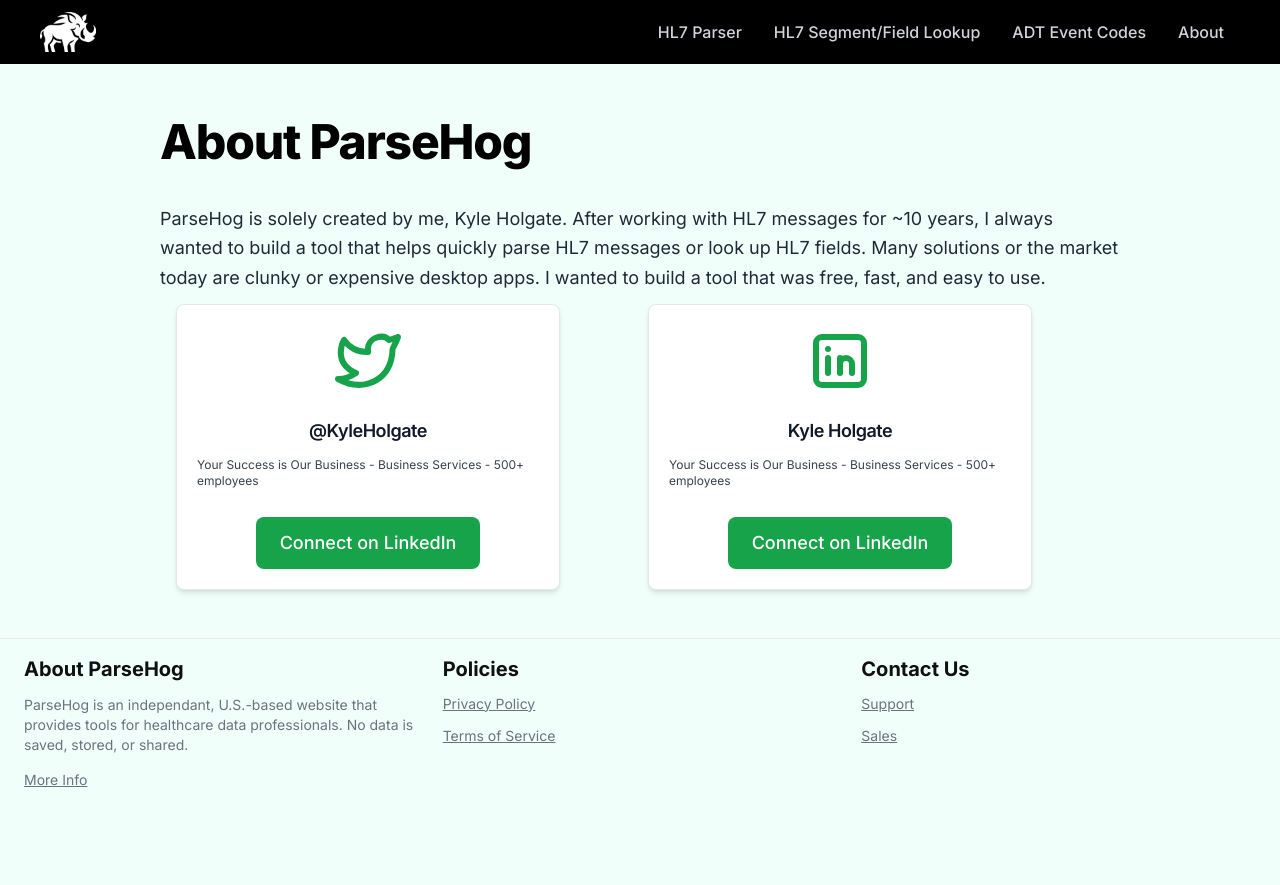
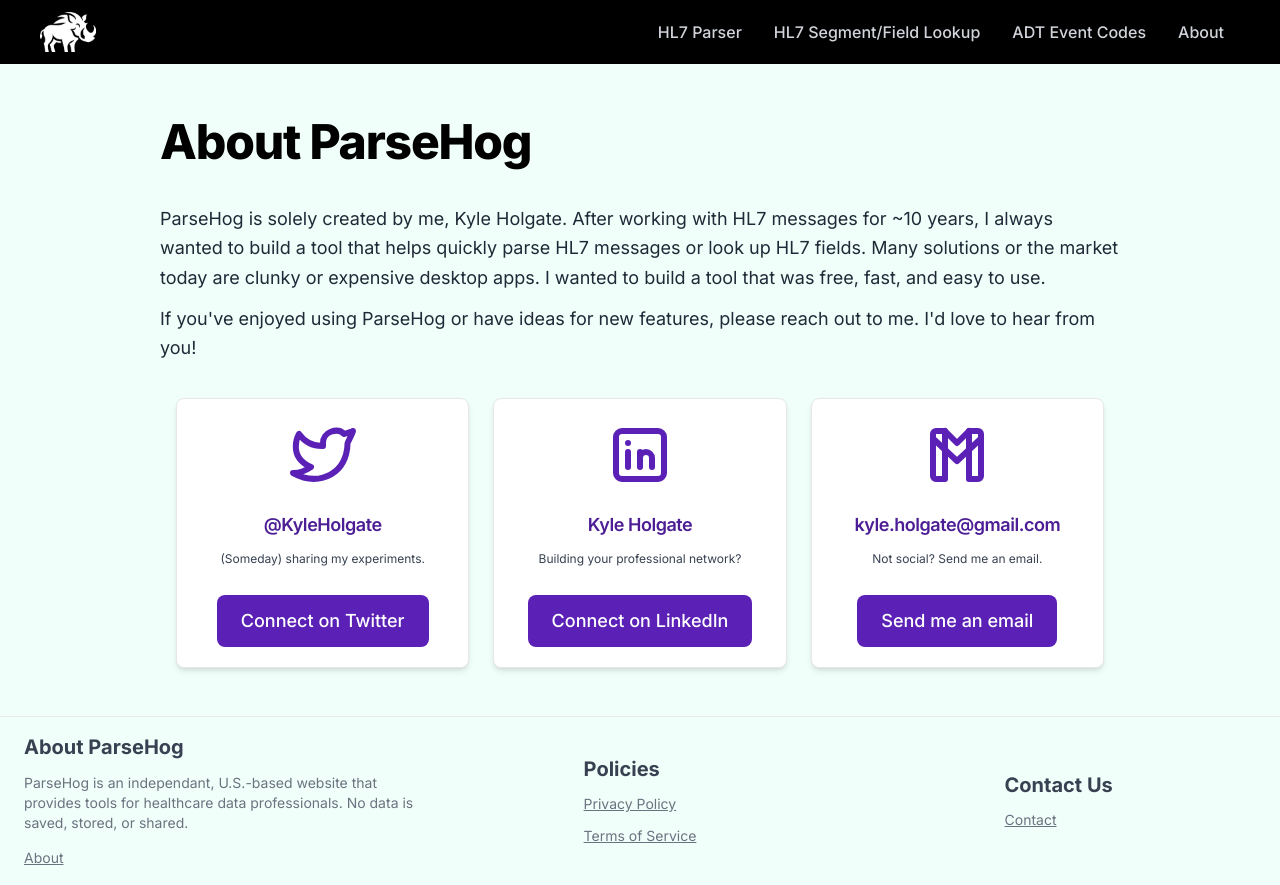
Before and after one commit to kyleholgate/parse-hog-next, a Next.js app: page /about in a window 1280 px wide. Before the commit the page ends 807 px from the top, so only its background shows below. Built offline with nearby package versions, Linux system fonts and the light colour scheme.

Commit message:
social media cards, layout width

```diff
--- a/app/about/page.tsx
+++ b/app/about/page.tsx
@@ -1,6 +1,6 @@
 import Heading from "@/app/components/ui/Heading";
 import SocialMediaCard from "@/app/components/ui/SocialMediaCard";
-import { TbBrandTwitter, TbBrandLinkedin } from "react-icons/tb";
+import { TbBrandTwitter, TbBrandLinkedin, TbBrandGmail } from "react-icons/tb";
 
 
 export const metadata = {
@@ -15,21 +15,32 @@
             <p>
                 ParseHog is solely created by me, Kyle Holgate. After working with HL7 messages for ~10 years, I always wanted to build a tool that helps quickly parse HL7 messages or look up HL7 fields. Many solutions or the market today are clunky or expensive desktop apps. I wanted to build a tool that was free, fast, and easy to use.
             </p>
-
-            <div className="container mx-auto px-4">
-                <div className="grid md:grid-cols-2 gap-4">
+            <p>
+                If you've enjoyed using ParseHog or have ideas for new features, please reach out to me. I'd love to hear from you!
+            </p>
+            <div className="container mx-auto px-4 pt-6">
+                <div className="grid md:grid-cols-3 gap-6 place-items-center">
                     {/* Render two SocialMediaCard components with example props */}
                     <SocialMediaCard
                         icon={<TbBrandTwitter />}
                         headingText="@KyleHolgate"
-                        buttonText="Connect on LinkedIn"
-                        descriptionText="Your Success is Our Business - Business Services - 500+ employees"
+                        href="https://twitter.com/KyleHolgate"
+                        buttonText="Connect on Twitter"
+                        descriptionText="(Someday) sharing my experiments."
                     />
                     <SocialMediaCard
                         icon={<TbBrandLinkedin />}
                         headingText="Kyle Holgate"
+                        href="https://www.linkedin.com/in/kyleholgate/"
                         buttonText="Connect on LinkedIn"
-                        descriptionText="Your Success is Our Business - Business Services - 500+ employees"
+                        descriptionText="Building your professional network?"
+                    />
+                    <SocialMediaCard
+                        icon={<TbBrandGmail />}
+                        headingText="kyle.holgate@gmail.com"
+                        href="mailto:kyle.holgate@gmail.com"
+                        buttonText="Send me an email"
+                        descriptionText="Not social? Send me an email."
                     />
                 </div>
             </div>
--- a/app/components/navigation/Footer.tsx
+++ b/app/components/navigation/Footer.tsx
@@ -4,22 +4,22 @@
     return (
         <footer className="mt-12 py-4 px-6 border-t">
             <div className="container mx-auto">
-                <div className="grid grid-cols-1 md:grid-cols-3 gap-6">
+                <div className="grid grid-cols-1 md:grid-cols-3 gap-6 place-items-center">
                     <div>
-                        <h2 className="text-xl font-bold mb-2">About ParseHog</h2>
+                        <h2 className="text-xl font-bold mb-2 text-gray-700">About ParseHog</h2>
                         <p className="text-sm text-gray-500">
                             ParseHog is an independant, U.S.-based website that provides tools for healthcare data professionals. No data is saved, stored, or shared.
                         </p>
                         <ul className="space-y-2">
                             <li>
-                                <Link className="underline text-sm text-gray-500 hover:text-gray-900" href="#">
-                                    More Info
+                                <Link className="underline text-sm text-gray-500 hover:text-gray-900" href="/about">
+                                    About
                                 </Link>
                             </li>
                         </ul>
                     </div>
                     <div>
-                        <h2 className="text-xl font-bold mb-2">Policies</h2>
+                        <h2 className="text-xl font-bold mb-2 text-gray-700">Policies</h2>
                         <ul className="space-y-2">
                             <li>
                                 <Link className="underline text-sm text-gray-500 hover:text-gray-900" href="/privacy-policy">
@@ -34,16 +34,11 @@
                         </ul>
                     </div>
                     <div>
-                        <h2 className="text-xl font-bold mb-2">Contact Us</h2>
+                        <h2 className="text-xl font-bold mb-2 text-gray-700">Contact Us</h2>
                         <ul className="space-y-2">
                             <li>
-                                <Link className="underline text-sm text-gray-500 hover:text-gray-900" href="#">
-                                    Support
-                                </Link>
-                            </li>
-                            <li>
-                                <Link className="underline text-sm text-gray-500 hover:text-gray-900" href="#">
-                                    Sales
+                                <Link className="underline text-sm text-gray-500 hover:text-gray-900" href="/contact">
+                                    Contact
                                 </Link>
                             </li>
                         </ul>
--- a/app/components/ui/SocialMediaCard.tsx
+++ b/app/components/ui/SocialMediaCard.tsx
@@ -5,28 +5,33 @@
 interface SocialCardProps {
     icon: React.ReactNode;
     headingText: string;
+    href: string;
     buttonText: string;
     descriptionText: string;
 }
 
 // Update the SocialMediaCard component
-const SocialMediaCard: React.FC<SocialCardProps> = ({ icon, headingText, buttonText, descriptionText }) => {
+const SocialMediaCard: React.FC<SocialCardProps> = ({ icon, headingText, href, buttonText, descriptionText }) => {
     return (
-        <div className="max-w-sm bg-white rounded-lg border border-gray-200 shadow-md ">
+        <a href={href} target="_blank" className="max-w-sm w-full h-full">
+            <div className="max-w-sm h-full bg-white rounded-lg border border-gray-200 shadow-md ">
                 <div className="flex justify-center pt-5">
                     {/* Render the passed React node here */}
-                <span className="text-7xl text-green-600">{icon}</span>
+                    <span className="text-7xl text-violet-800">{icon}</span>
                 </div>
                 <div className="p-5">
-                <h3 className="text-lg text-center font-semibold tracking-tight text-gray-900 ">{headingText}</h3>
-                <p className="font-normal text-xs text-gray-700 ">{descriptionText}</p>
-                <div className="flex justify-center">
-                    <a href="#" className="mt-4 inline-flex items-center py-3 px-6 text-lg font-medium text-center text-white bg-green-600 rounded-lg hover:bg-green-800 focus:ring-4 focus:ring-green-400 ">
+                    <h3 className="text-lg text-center font-semibold tracking-tight text-violet-900 hover:underline">{headingText}</h3>
+                    <p className="font-normal text-xs text-center text-gray-700 ">{descriptionText}</p>
+                    <div className="flex justify-center mt-auto">
+                        <a href={href}
+                            target="_blank"
+                            className="mt-4 inline-flex items-center py-3 px-6 text-lg font-medium text-center text-white bg-violet-800 rounded-lg hover:bg-violet-900 focus:ring-4 focus:ring-violet-400 ">
                             {buttonText}
                         </a>
                     </div>
                 </div>
             </div>
+        </a>
     );
 };
 
--- a/app/layout.tsx
+++ b/app/layout.tsx
@@ -23,7 +23,7 @@
     <html lang="en">
       <body className={`flex flex-col justify-between ${inter.variable} ${ibmPlexMono.variable} ${inter.className} min-h-screen`}>
         <Navbar />
-        <div id='pageContent' className='w-11/12 lg:w-3/4 mx-auto mb-auto'>
+        <div id='pageContent' className='w-11/12 lg:w-3/4 2xl:w-1/2 mx-auto mb-auto'>
           {children}
         </div>
         <Footer />
```
Lines whose indentation alone changed are shown as unchanged.
